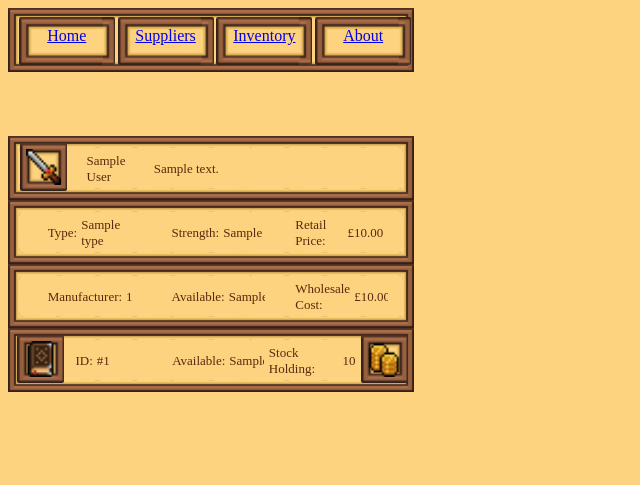
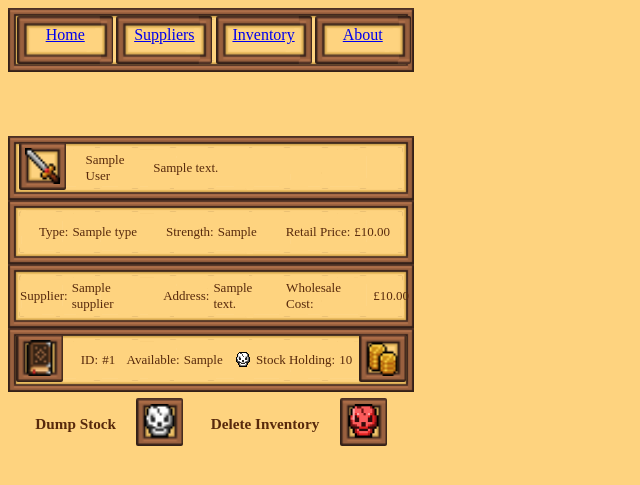
Before and after one commit to samuel-williams-ed/CodeClan_Project_1, a Flask app: page /shop/inventory/1 in a window 1280 px wide. Shown: the top 485 px of the page, without its empty margins (0-640 px from the left). Run offline with Flask 2, Linux system fonts and the light colour scheme; a database or web service that is not in the repository returns one stand-in record (values such as "Sample title"); some libraries are stand-ins or nearby versions.

Commit message:
Delete and dump_stock functionality added

```diff
--- a/controllers/inventory_controller.py
+++ b/controllers/inventory_controller.py
@@ -46,6 +46,7 @@
     return render_template("/shop/supplier_display_block.html", product_list=cleaned_product_list)
 
 
+
 @shop_blueprint.route('/shop/inventory/<inventory_id>', methods=["POST"])
 def show_suppliers(inventory_id):
     inventory_object = invent_rep.get_by_id(int(inventory_id))
@@ -55,6 +56,7 @@
 def show_suppliers_get(inventory_id):
     inventory_object = invent_rep.get_by_id(int(inventory_id))
     return render_template("shop/inventory_display_block.html", inventory_object=inventory_object)
+
 
 
 
@@ -89,3 +91,17 @@
 def show_inventory_get(inventory_id):
     inventory_object = invent_rep.get_by_id(int(inventory_id))
     return render_template("shop/inventory_edit.html", inventory_object=inventory_object)
+
+
+# handle dumping stock
+@shop_blueprint.route('/shop/inventory/<inventory_id>/dump_stock', methods=["POST"])
+def edit_inventory_remove_stock(inventory_id):
+    inventory_object = invent_rep.get_by_id(inventory_id)
+    inventory_object.number_in_stock = 0
+    invent_rep.update(inventory_object)
+    return redirect(f"/shop/inventory/{inventory_id}")
+
+@shop_blueprint.route('/shop/inventory/<inventory_id>/delete', methods=["POST"])
+def destroy(inventory_id):
+    invent_rep.delete(inventory_id)
+    return redirect("/shop/inventory_all")
--- a/repositories/inventory_repository.py
+++ b/repositories/inventory_repository.py
@@ -69,3 +69,8 @@
     product_object,
     query_result['id'])
     return result
+
+def delete(inventory_id):
+    sql = "DELETE  FROM inventory WHERE id = %s"
+    values = [inventory_id]
+    run_sql(sql, values)
--- a/repositories/product_repository.py
+++ b/repositories/product_repository.py
@@ -42,5 +42,7 @@
     values = [product_object_id]
     query_results = run_sql(sql, values)
     query = query_results[0]
+    manufacturer_object = manu_rep.get_by_id(query['manufacturer_object_id'])
+
     return Product(query['name'], query['description'], query['model'], query['type'], query['combat_strength'],
-    query['manufacturer_object_id'], query['taking_orders'], query['wholesale_cost'], query['id'])
+    manufacturer_object, query['taking_orders'], query['wholesale_cost'], query['id'])
--- a/static/styles/styles.css
+++ b/static/styles/styles.css
@@ -162,8 +162,8 @@
     align-items: center;
     justify-content: space-evenly;
     box-sizing: border-box;
-    padding-left: 9px;
-    padding-top: 9px;
+    padding-left: 7px;
+    padding-top: 7px;
     padding-bottom: 7px;
 
 }
@@ -172,12 +172,12 @@
 }
 .product_details {
     box-sizing: border-box;
-    display: flex;
-    width: 98px;
+    /* width: 98px; */
     height: 50px;
     padding: 3px;
     overflow: scroll;
     text-overflow: ellipsis;
+    display: flex;
     align-items: center;
 }
 .description {
@@ -195,7 +195,6 @@
     margin-left: 12px;
     margin-top: 8px;
 }
-
 form label {
     display: flex;
     width: 128px;
--- a/templates/base.html
+++ b/templates/base.html
@@ -27,7 +27,6 @@
             </div>
         </nav>
     </header>
-
     {% block content %}
     {% endblock %}
 </body>
--- a/templates/shop/inventory_display_block.html
+++ b/templates/shop/inventory_display_block.html
@@ -34,11 +34,11 @@
     <div class="product_details_container">
         <div class="product_details_container_row">
             <div class="product_details">
-                <p>Manufacturer:</p>
-                <p>{{ inventory_object.product.manufacturer }}</p></div>
+                <p>Supplier:</p>
+                <p>{{ inventory_object.product.manufacturer.name }}</p></div>
             <div class="product_details">
-                <p>Available:</p>
-                <p>{{ inventory_object.product.taking_orders }}</p>
+                <p>Address:</p>
+                <p>{{ inventory_object.product.manufacturer.address }}</p>
             </div>
             <div class="product_details">
                 <p>Wholesale Cost:</p>
@@ -47,9 +47,11 @@
         </div>
         <div class="product_details_container_row">
             <!-- <div class="product_details"> -->
-                <form class="item_container" action="/shop/inventory/{{ inventory_object.id }}/edit" method="POST">
-                    <input type="image" value="selected_id" class="item_icon" src="/static/assets/books/book_01d.png" alt="Image of a book, click to edit inventory item">
-                </form>
+                <div class="product_details image">
+                    <form class="item_container" action="/shop/inventory/{{ inventory_object.id }}/edit" method="POST">
+                        <input type="image" value="selected_id" class="item_icon" src="/static/assets/books/book_01d.png" alt="Image of a book, click to edit inventory item">
+                    </form>
+                </div>
             <div class="product_details">
                 <p>ID:</p>
                 <p>#{{ inventory_object.id }}</p>
@@ -59,14 +61,36 @@
                 <p>{{ inventory_object.product.taking_orders }}</p>
             </div>
             <div class="product_details">
+                {% if inventory_object.number_in_stock == 0 %}
+                    <div class="product_details">
+                        <img src="/static/assets/misc/skull_01b.png" alt="Skull icon, warning of low stock!">
+                    </div>
+                {% elif inventory_object.number_in_stock <= 10 %}
+                    <div class="product_details">
+                        <img src="/static/assets/misc/skull_01a.png" alt="Skull icon, warning of low stock!">
+                    </div>
+                {% endif %}
                 <p>Stock Holding:</p>
                 <p>{{ inventory_object.number_in_stock }}</p>
             </div>
             <form class="item_container" action="/shop/inventory/{{ inventory_object.id }}/edit_stock_holding" method="POST">
                 <input type="image" value="selected_id" class="item_icon" src="/static/assets/misc/coin_05d.png" alt="Buy more inventory into stock holding">
             </form>
+        </div>
 
-        </div>
+        <section class="product_details_container_row">
+            <!-- dump stock -->
+            <h3>Dump Stock</h3>
+            <form class="item_container" action="/shop/inventory/{{ inventory_object.id }}/dump_stock" method="POST">
+                <input type="image" value="selected_id" class="item_icon" src="/static/assets/misc/skull_01a.png" alt="Image of a book, click to edit inventory item">
+            </form>
+
+            <!-- delete inventory -->
+            <h3>Delete Inventory</h3>
+            <form class="item_container" action="/shop/inventory/{{ inventory_object.id }}/delete" method="POST">
+                <input type="image" value="selected_id" class="item_icon" src="/static/assets/misc/skull_01b.png" alt="Image of a book, click to edit inventory item">
+            </form>
+        </section>
     </div>
 
 {% endblock %}
```
Also changed, not shown: project_brief.md (+3 -1 lines), templates/shop/inventory_all.html (+14 -1 lines), static/assets/misc/skull_01a.png (added), static/assets/misc/skull_01b.png (added).
